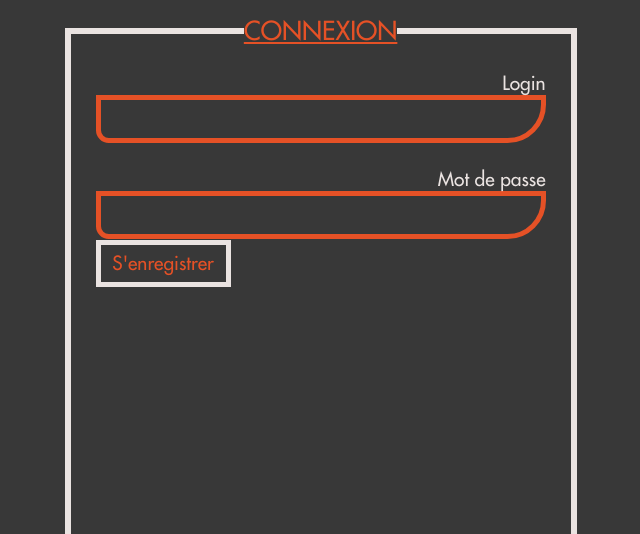
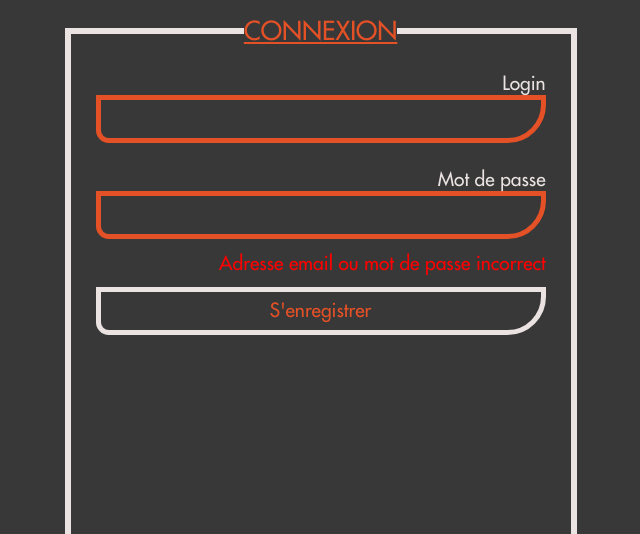
Before and after one commit to louischarnay/IUT-PHP-init, a PHP site: page /login.php in a window 1280 px wide. Shown: the part 227-761 px from the top of the page, without its empty margins (25-665 px from the left). Run offline with PHP 8.4, Linux system fonts and the light colour scheme.

Commit message:
ajout message d'erreur connexion

```diff
--- a/css/style.css
+++ b/css/style.css
@@ -873,6 +873,29 @@ input#ville:focus~#labelVille{
     margin-left: 41%;
 }
 
+#labelEnregistrer{
+    grid-column: 2/5;
+    grid-row: 6;
+    width: 100%;
+    height: 100%;
+    border-radius: 0 0 3vw 1vw;
+}
+
+#messageIncorrect{
+    margin: 0;
+    color: red;
+}
+
+#divMessageIncorrect{
+    display: flex;
+    grid-column: 2/5;
+    grid-row: 5;
+    width: 100%;
+    height: 100%;
+    justify-content: right;
+    align-items: center;
+}
+
 @media (max-width: 575px) {
 
     footer p, footer a, nav ul li a, .pBlog{
--- a/login.php
+++ b/login.php
@@ -21,8 +21,11 @@
                     <label for="usernameEnregistrer" id="labelEmail2">Login</label>
                     <input type="password" name="mdp" id="mdpEnregeistrer" required="required" value=<?php echo $_COOKIE["mdpEnregistre"]??""?>>
                     <label for="mdpEnregeistrer" id="labelMdp">Mot de passe</label>
+                    <div id="divMessageIncorrect">
+                        <p id="messageIncorrect">Adresse email ou mot de passe incorrect</p>
+                    </div>
                     <input type="checkbox" name="enregistrer" id="enregistrer" value="Enregistrer" class="checkBox">
-                    <label id="labelSport" for="enregistrer" class="labelLoisir">S'enregistrer</label>
+                    <label id="labelEnregistrer" for="enregistrer" class="labelLoisir">S'enregistrer</label>
                     <div id="divButtonsInscription">
                         <button type="submit" class="envoyerInscription">Se connecter</button>
                         <button type="reset" class="effacerInscription">Effacer</button>
--- a/loginTraitement.php
+++ b/loginTraitement.php
@@ -7,7 +7,7 @@ if ($db1->fecthPerson($_POST["username"], $_POST["mdp"]) == true) {
     header("Location: ../index.php");
 }
 else {
-    header("Location: ../index.php");
+    header("Location: ../login.php");
 }
 
 
```
